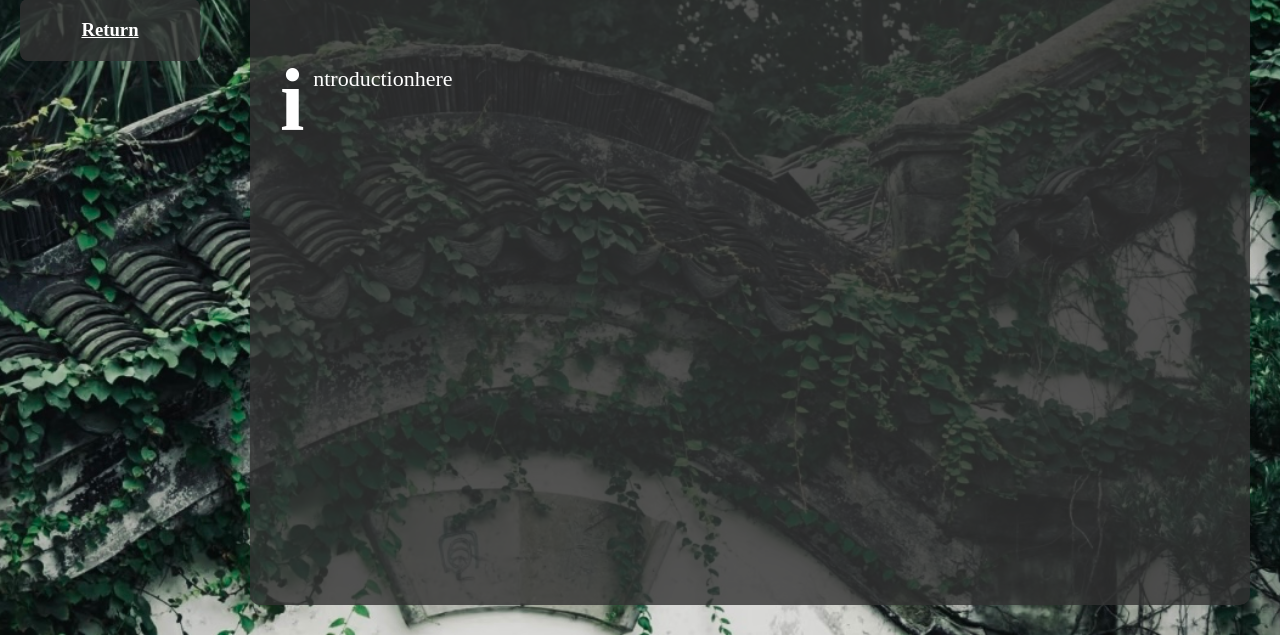
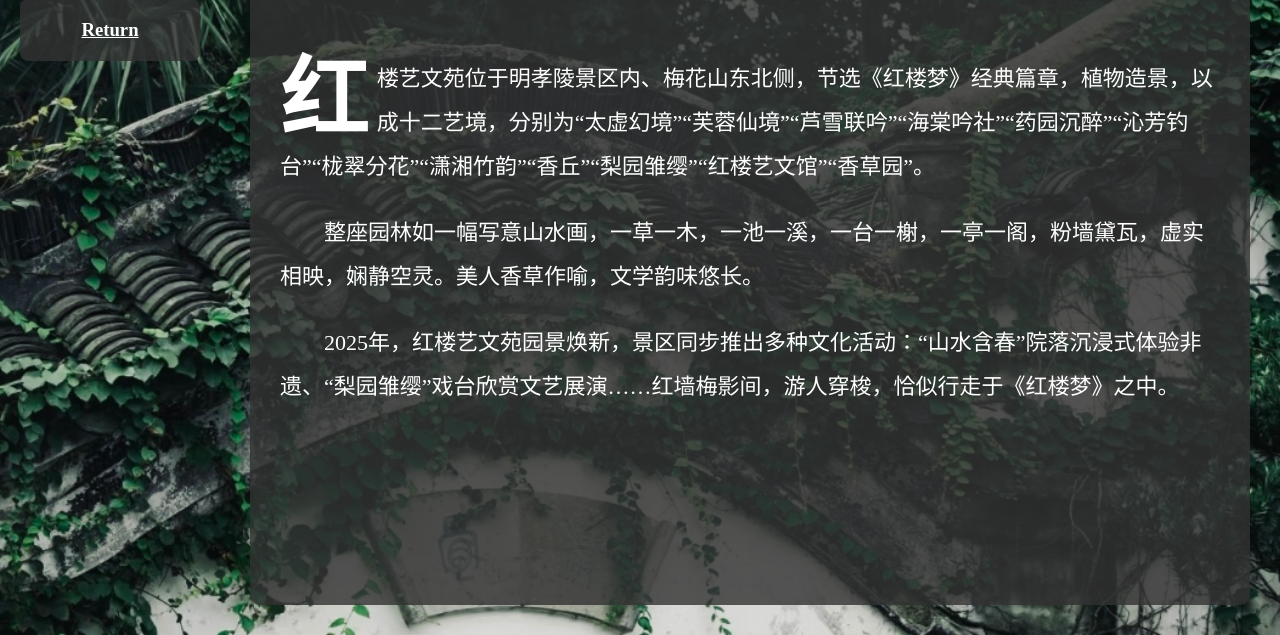
Before and after one commit to Stephanie7U/LitRoamNanjing.github.io, a plain HTML site: page pages/page10/index.html in a window 1280 px wide. Shown: the part 165-800 px from the top of the page. Drawn offline with Linux system fonts and the light colour scheme.

Commit message:
更新页面链接相关内容

```diff
--- a/pages/page10/index.html
+++ b/pages/page10/index.html
@@ -25,7 +25,9 @@
     <div class="right_present_intro content active">
       <div class="card">
         <h1>红楼艺文苑</h1>
-<p>introductionhere</p>
+<p>红楼艺文苑位于明孝陵景区内、梅花山东北侧，节选《红楼梦》经典篇章，植物造景，以成十二艺境，分别为“太虚幻境”“芙蓉仙境”“芦雪联吟”“海棠吟社”“药园沉醉”“沁芳钓台”“栊翠分花”“潇湘竹韵”“香丘”“梨园雏缨”“红楼艺文馆”“香草园”。</p>
+<p>整座园林如一幅写意山水画，一草一木，一池一溪，一台一榭，一亭一阁，粉墙黛瓦，虚实相映，娴静空灵。美人香草作喻，文学韵味悠长。</p>
+<p>2025年，红楼艺文苑园景焕新，景区同步推出多种文化活动：“山水含春”院落沉浸式体验非遗、“梨园雏缨”戏台欣赏文艺展演……红墙梅影间，游人穿梭，恰似行走于《红楼梦》之中。</p>
       </div>
     </div>
 
```
Also changed, not shown: pages/page8/index.html (+3 -1 lines).
